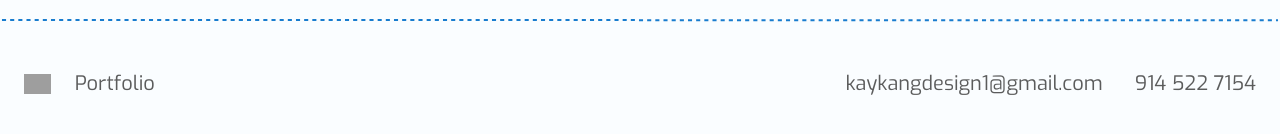
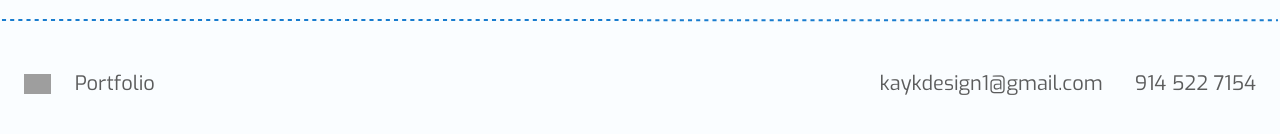
Before and after one commit to ysong01/kk-portfolio, a React (Vite) app: page / in a window 1280 px wide. Shown: the part 2954-3088 px from the top of the page. Built offline with nearby package versions, Linux system fonts and the light colour scheme; grey boxes are pictures that could not be loaded.

Commit message:
fixed email

```diff
--- a/client/pages/Index.tsx
+++ b/client/pages/Index.tsx
@@ -515,10 +515,10 @@ export default function Index() {
             {/* Right - Contact Info */}
             <div className="flex flex-col md:flex-row gap-4 md:gap-8 text-brand-text/80">
               <a
-                href="mailto:kaykangdesign1@gmail.com"
+                href="mailto:kaykdesign1@gmail.com"
                 className="text-lg md:text-xl hover:text-brand-blue transition-colors"
               >
-                kaykangdesign1@gmail.com
+                kaykdesign1@gmail.com
               </a>
               <a
                 href="tel:9145227154"
```
